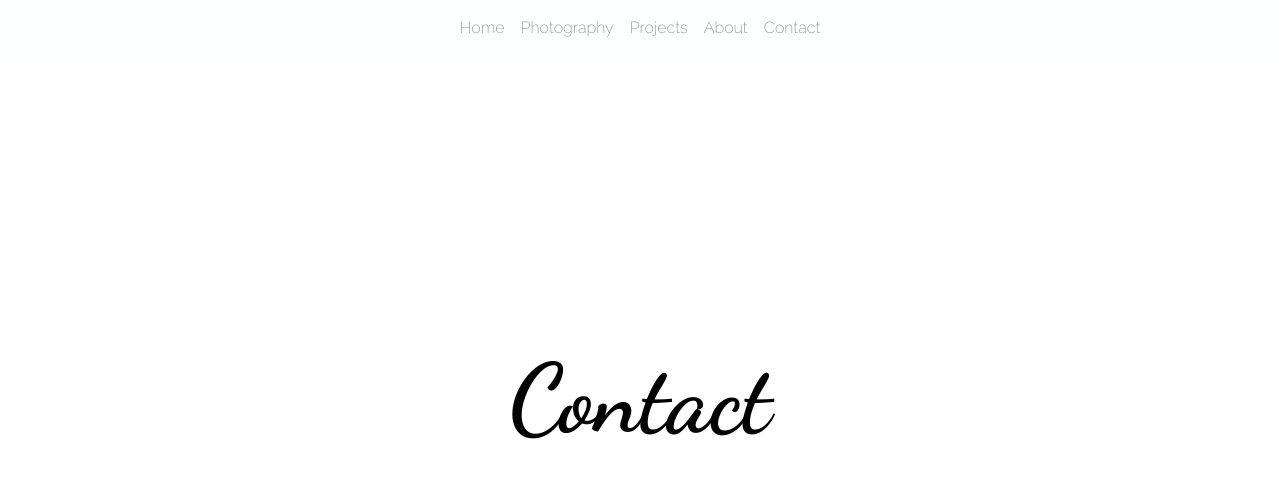
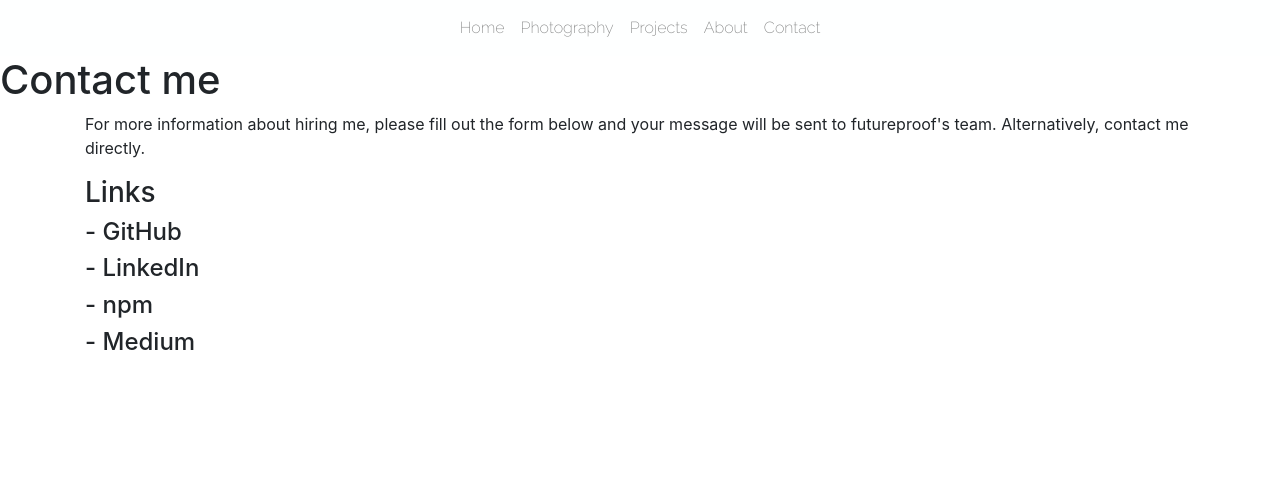
Before and after one commit to AKP-13/reactPortfolio, a React app: page /contact in a window 1280 px wide. Shown: the top 478 px of the page. Built offline with nearby package versions, Linux system fonts and the light colour scheme.

Commit message:
Add basic layout for contact page

```diff
--- a/src/Components/Contact.js
+++ b/src/Components/Contact.js
@@ -1,5 +1,10 @@
 import React, { Component } from "react";
 import "../styles/contact.css";
+import { Icon, InlineIcon } from "@iconify/react";
+import linkedinFilled from "@iconify-icons/ant-design/linkedin-filled";
+import githubFilled from "@iconify-icons/ant-design/github-filled";
+import mediumCircleFilled from "@iconify-icons/ant-design/medium-circle-filled";
+import npmIcon from "@iconify-icons/cib/npm";
 
 class Contact extends Component {
     componentDidMount() {
@@ -9,7 +14,45 @@ class Contact extends Component {
     render() {
         return (
             <>
-                <h1 className="title">Contact</h1>
+                <h1 id="contact-title">Contact me</h1>
+                <div className="container">
+                    <p>
+                        For more information about hiring me, please fill out
+                        the form below and your message will be sent to
+                        futureproof's team. Alternatively, contact me directly.
+                    </p>
+                    <div id="contact-page-div" className="row">
+                        <div
+                            id="contact-links-div"
+                            className="col-sm-4 col-lg-3 m-0"
+                        >
+                            <h3>Links</h3>
+                            <h4>
+                                <Icon icon={githubFilled} color="#FCA311" />{" "}
+                                <span>- GitHub</span>
+                            </h4>
+                            <h4>
+                                <Icon icon={linkedinFilled} color="#FCA311" />{" "}
+                                <span>- LinkedIn</span>
+                            </h4>
+                            <h4>
+                                <Icon icon={npmIcon} color="#FCA311" />{" "}
+                                <span>- npm</span>
+                            </h4>
+                            <h4>
+                                <Icon
+                                    icon={mediumCircleFilled}
+                                    color="#FCA311"
+                                />
+                                <span> - Medium</span>
+                            </h4>
+                        </div>
+                        <div
+                            id="contact-form-div"
+                            className="col-sm-8 col-lg-9 m-0"
+                        ></div>
+                    </div>
+                </div>
             </>
         );
     }
```
